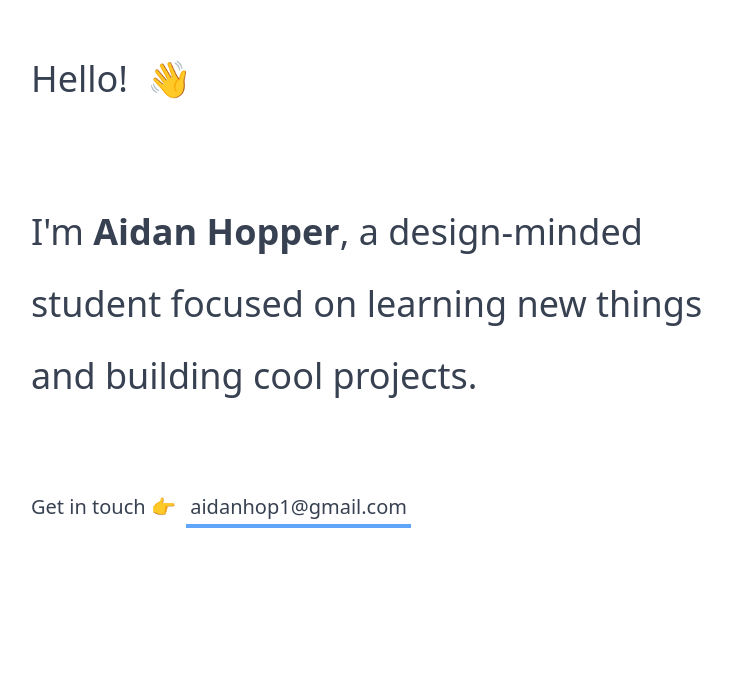
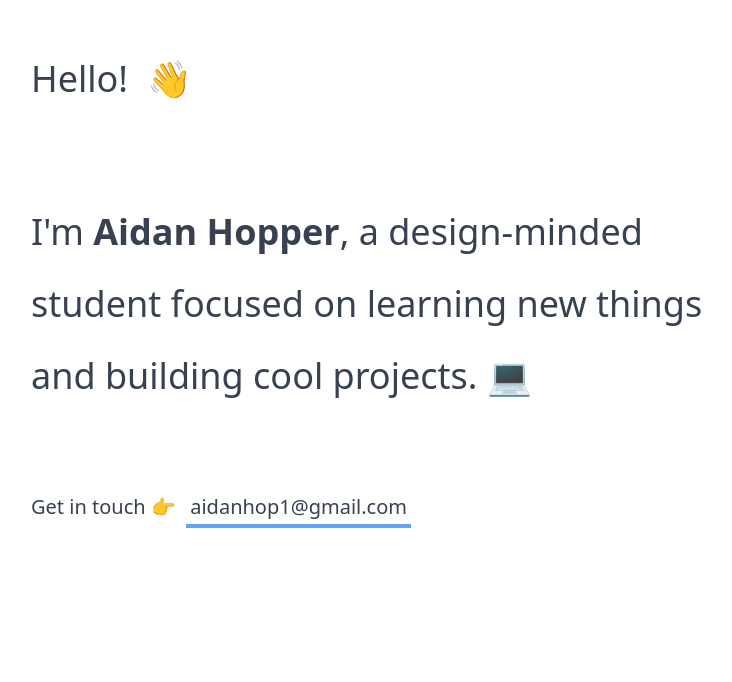
Before and after one commit to aidanhopper/aidahop.xyz, a Next.js app: page / in a window 1280 px wide. Shown: the part 118-800 px from the top of the page, without its empty margins (129-861 px from the left). Built offline with nearby package versions, Linux system fonts and the light colour scheme.

Commit message:
added a bit

```diff
--- a/src/app/components/section.tsx
+++ b/src/app/components/section.tsx
@@ -1,4 +1,6 @@
-import React from 'react';
+'use client'
+
+import React, { useRef, useEffect, useState } from 'react';
 
 type Props = {
   name: string,
--- a/src/app/page.tsx
+++ b/src/app/page.tsx
@@ -16,7 +16,7 @@ const Home = () => {
           </div>
           <div className="flex-auto content-center">
             I&apos;m <b>Aidan Hopper</b>, a design-minded student
-            focused on learning new things and building cool projects.
+            focused on learning new things and building cool projects. &#128187;
           </div>
           <div className="flex-auto content-start text-xl">
             Get in touch &#128073; &nbsp;
```
